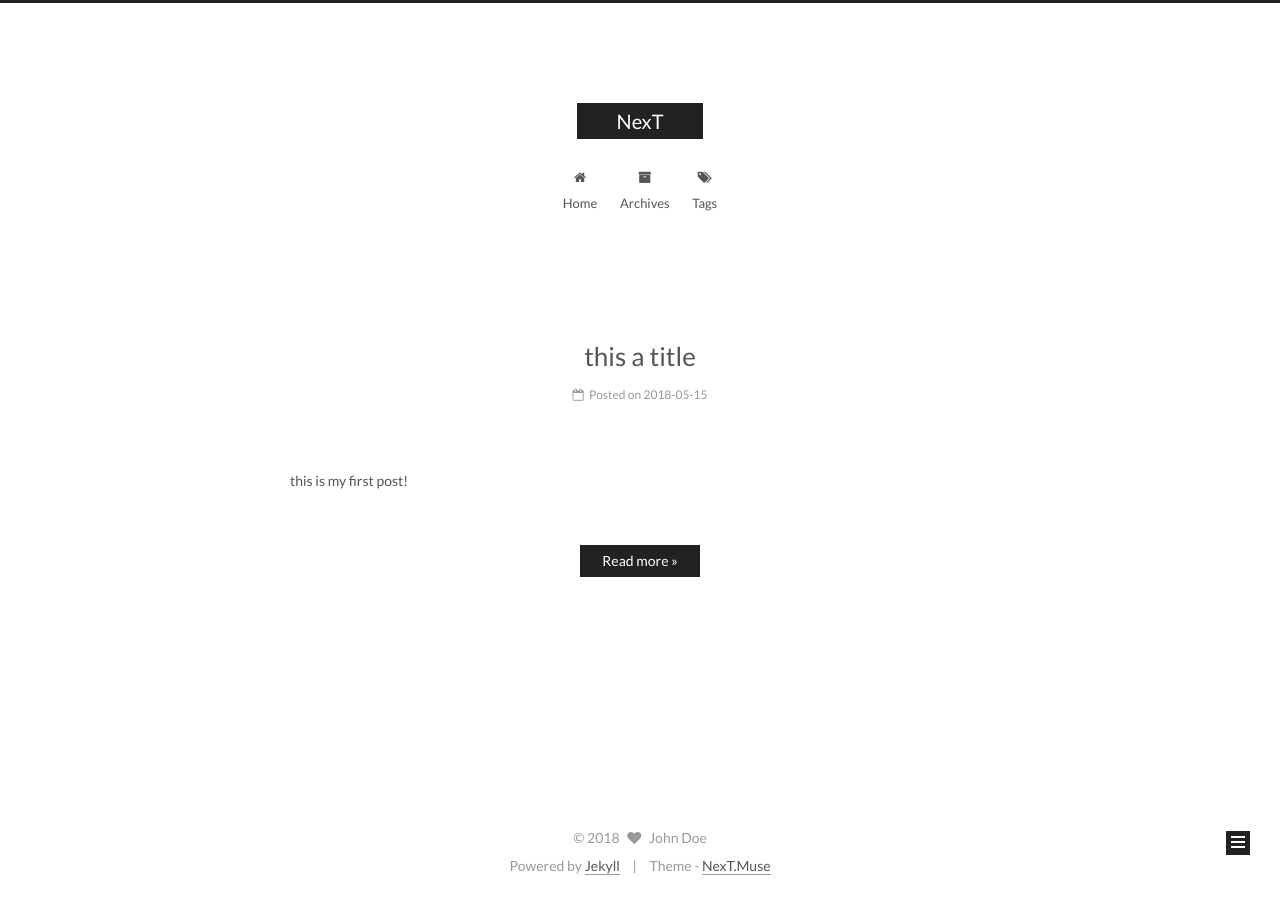
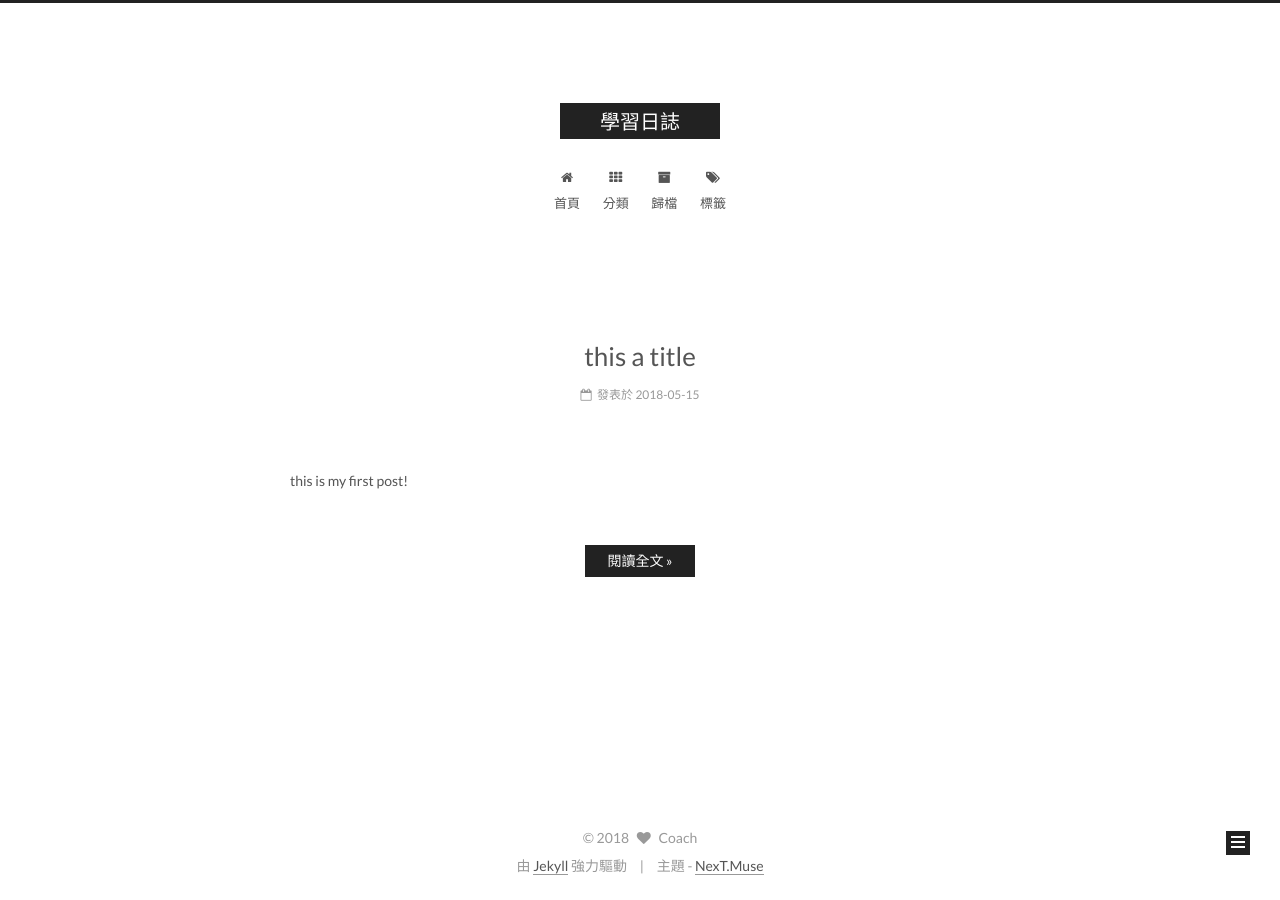
Before and after one commit to ntp945812/jekyll-site, a Jekyll site: the page built from index.html, in a window 1280 px wide. Built offline with Jekyll 4.4.1, drawn with Linux system fonts in a browser that asks for light colours; the list of posts is cut into pages by our own code.

Commit message:
updata config.yml

```diff
--- a/_config.yml
+++ b/_config.yml
@@ -4,12 +4,12 @@
 # ---------------------------------------------------------------
 
 # Site
-title: NexT
+title: 學習日誌
 subtitle:
 description:
-author: John Doe
+author: Coach
 # Support language: de, en, fr-FR, id, ja, ko, pt-BR, pt, ru, zh-Hans, zh-hk, zh-tw
-language: en
+language: zh-tw
 date_format: '%Y-%m-%d'
 
 # URL
@@ -117,7 +117,7 @@ index_with_subtitle: false
 # When running the site in a subdirectory (e.g. domain.tld/blog), remove the leading slash (/archives -> archives)
 menu:
   home: /
-  #categories: /categories/
+  categories: /categories/
   #about: /about/
   archives: /archives/
   tags: /tags/
@@ -352,7 +352,7 @@ custom_logo:
 # Available value:
 #    normal | night | night eighties | night blue | night bright
 # https://github.com/chriskempson/tomorrow-theme
-highlight_theme: normal
+highlight_theme: night
 
 
 # ---------------------------------------------------------------
```
